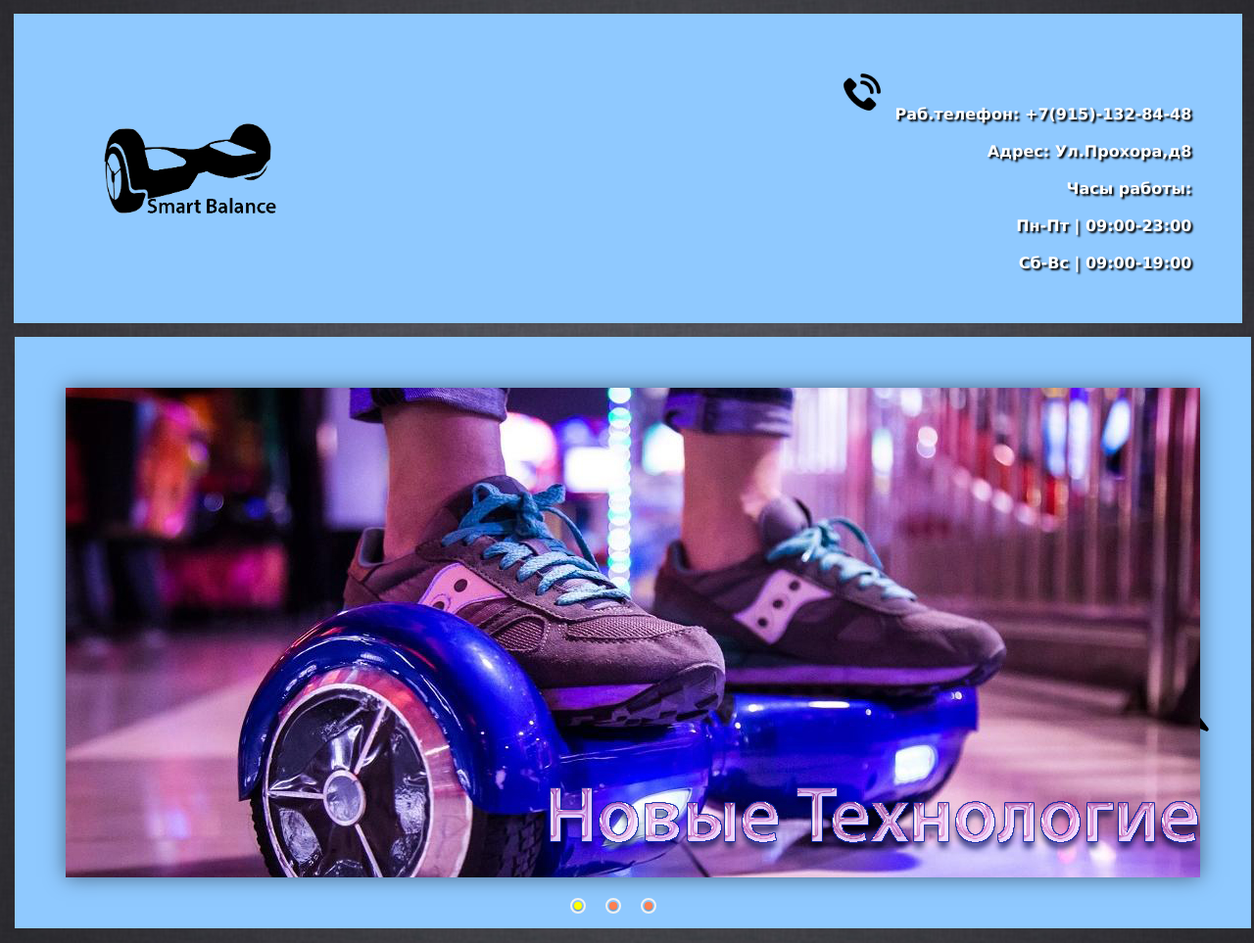
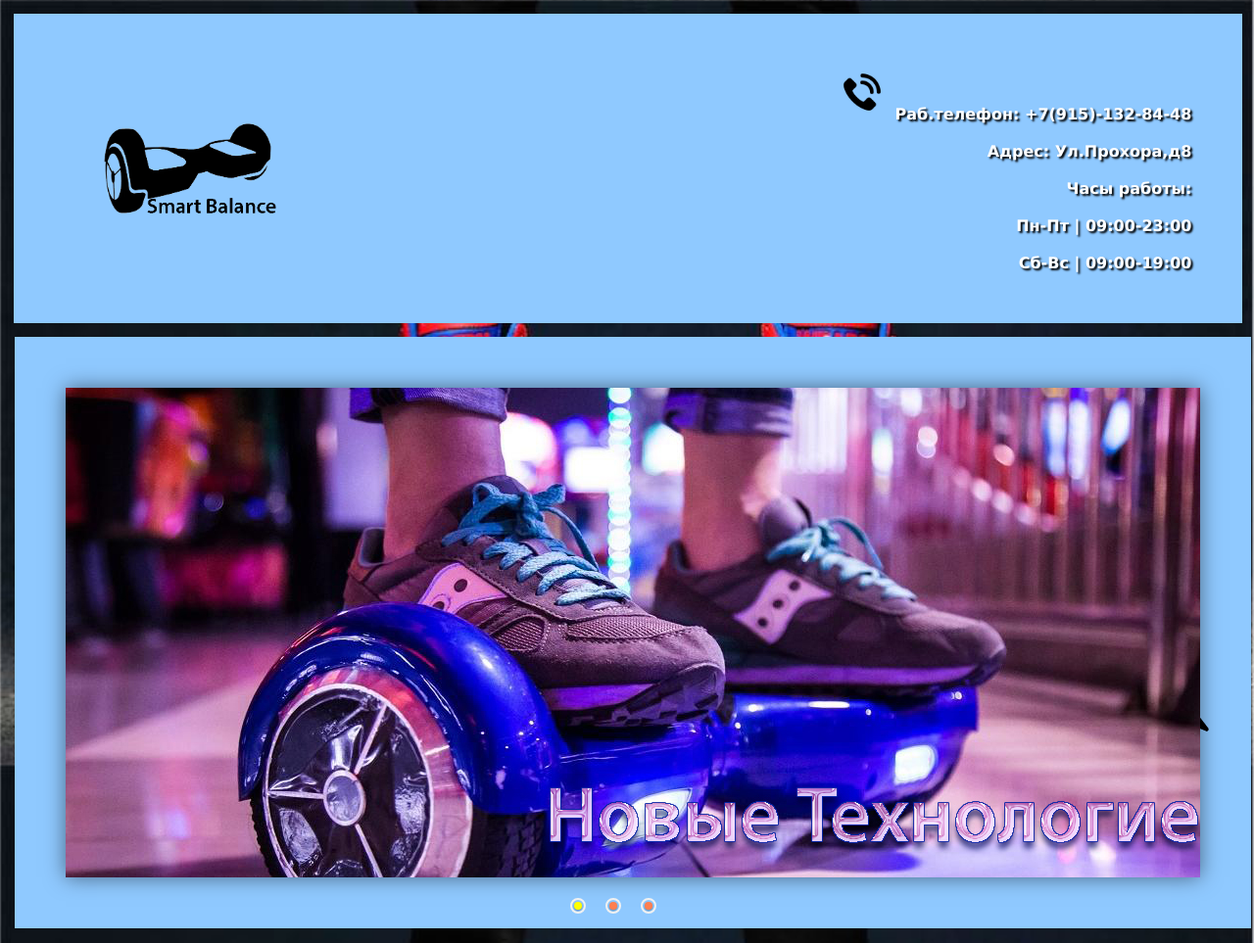
Before and after one commit to neval15/Site, a plain HTML site: page index.html in a window 1280 px wide. Shown: the top 963 px of the page at 98% size. Drawn offline with Linux system fonts and the light colour scheme; files whose address does not match are found by name.

Commit message:
Update index.html

```diff
--- a/index.html
+++ b/index.html
@@ -10,7 +10,7 @@
 	<title>Smart Balance</title>
 	<style>
 		body{
-background: #c7b39b url(style/often/Фон1.jpg);
+background: #c7b39b url(style/often/Фон.jpg);
     color: #000;
 	background-repeat: inherit;
 	background-size: contain;
```
